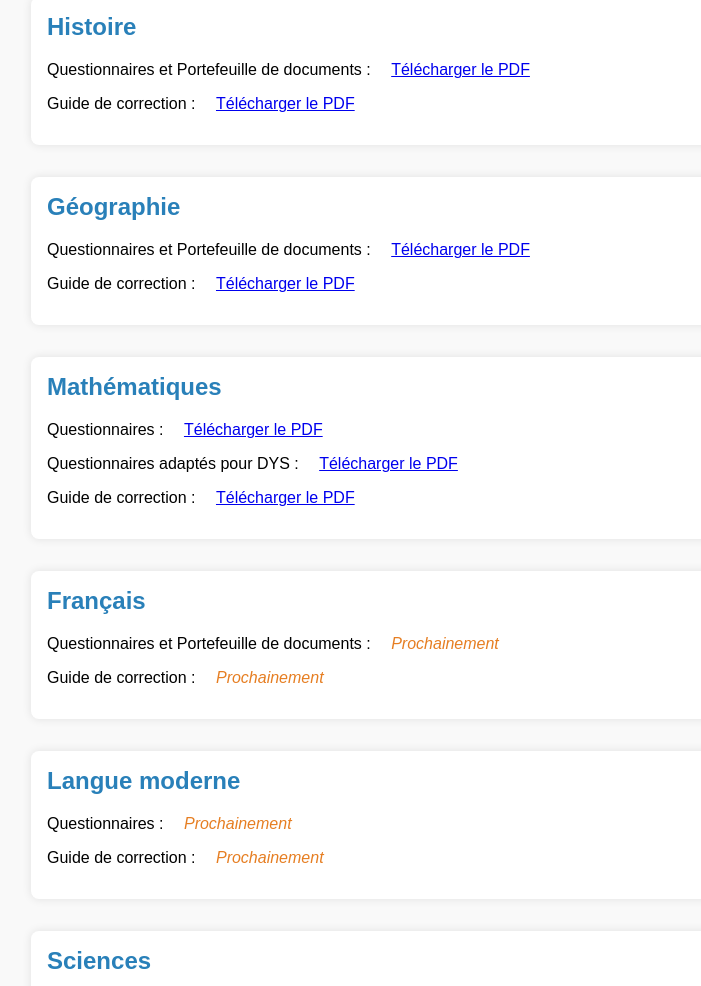
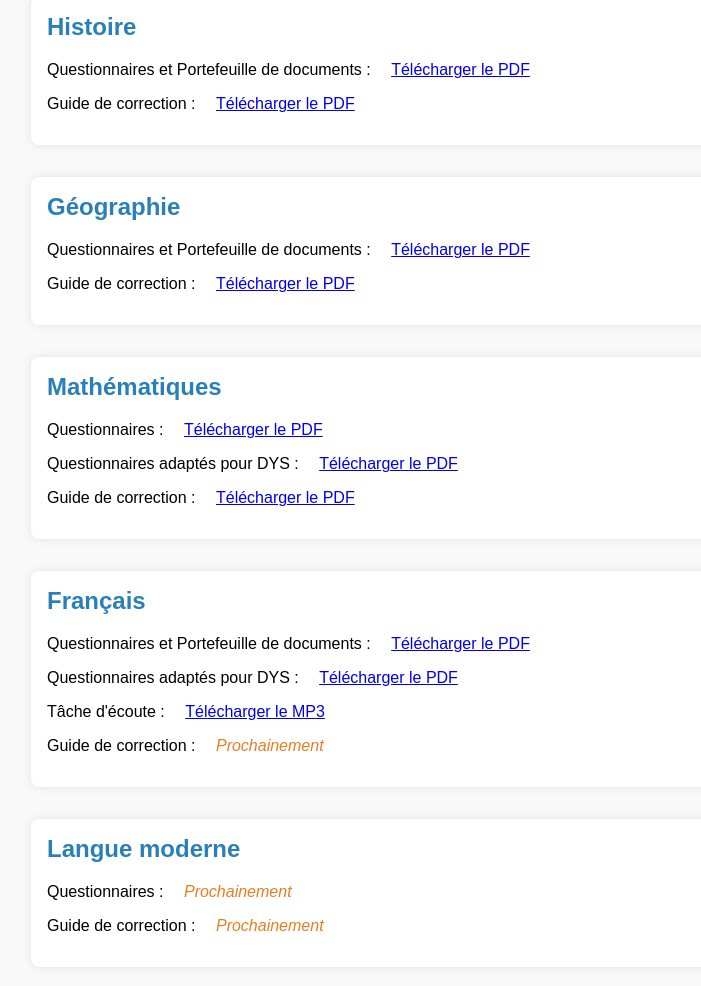
Before and after one commit to Natsso/ERP2-CE1D, a plain HTML site: page index.html in a window 1280 px wide. Shown: the part 111-1097 px from the top of the page, without its empty margins (1-702 px from the left). Drawn offline with Linux system fonts and the light colour scheme.

Commit message:
Add files via upload

```diff
--- a/index.html
+++ b/index.html
@@ -85,8 +85,20 @@
 
   <div class="subject">
     <h2>Français</h2>
-    <p>Questionnaires et Portefeuille de documents : <span class="coming-soon">Prochainement</span></p>
-        </a>
+    <p>Questionnaires et Portefeuille de documents :
+      <a class="link" href="questionnaires-et-portefeuille-de-documents-erp2-ce1d-fran-ais-2025.pdf" target="_blank">
+        Télécharger le PDF
+      </a>
+    </p>
+    <p>Questionnaires adaptés pour DYS :
+            <a class="link" href="questionnaires-version-adapt-e-2-erp2-ce1d-fran-ais-2025.pdf" target="_blank">
+        Télécharger le PDF
+      </a>
+    </p>
+    <p>Tâche d'écoute :
+      <a class="link" href="babysitterpour_podcast.mp3" target="_blank">
+        Télécharger le MP3
+      </a>
     </p>
     <p>Guide de correction : <span class="coming-soon">Prochainement</span></p>
   </div>
```
Also changed, not shown: 3 other files.
